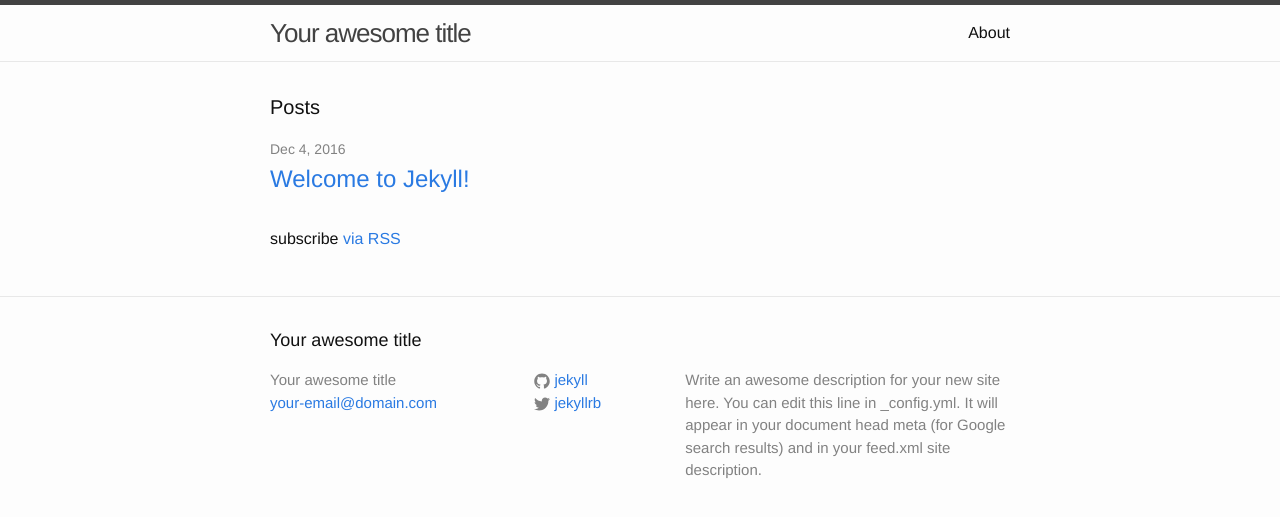
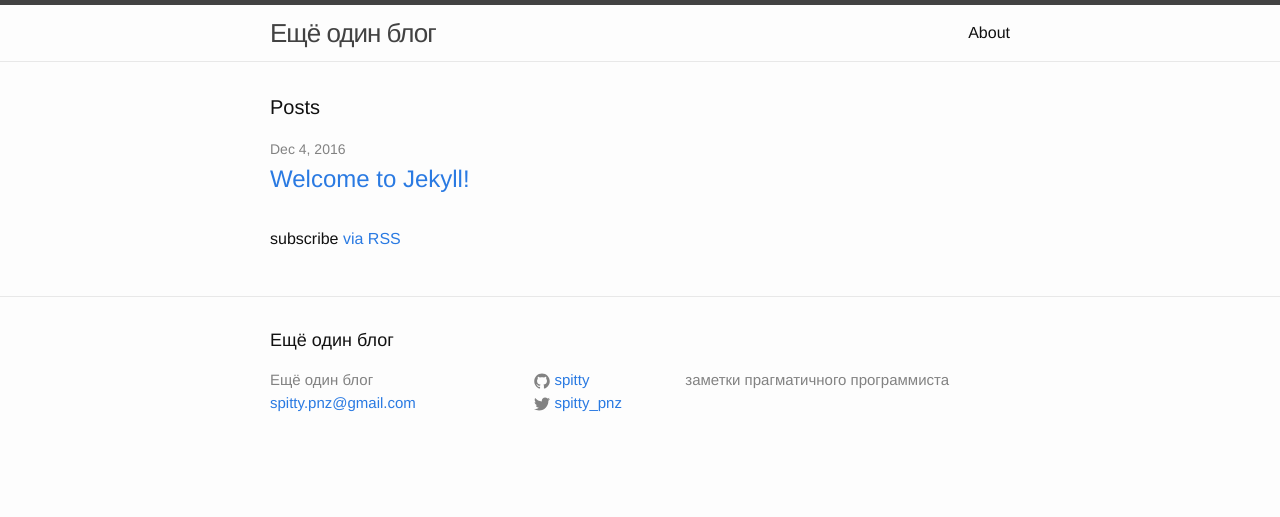
Before and after one commit to spitty/spitty.github.io, a Jekyll site: the page built from index.html, in a window 1280 px wide. Shown: the top 517 px of the page. Built offline with Jekyll 4.4.1, drawn with Linux system fonts in a browser that asks for light colours.

Commit message:
Change config settings

```diff
--- a/_config.yml
+++ b/_config.yml
@@ -6,16 +6,14 @@
 # 'jekyll serve'. If you change this file, please restart the server process.
 
 # Site settings
-title: Your awesome title
-email: your-email@domain.com
+title: Ещё один блог
+email: spitty.pnz@gmail.com
 description: > # this means to ignore newlines until "baseurl:"
-  Write an awesome description for your new site here. You can edit this
-  line in _config.yml. It will appear in your document head meta (for
-  Google search results) and in your feed.xml site description.
+  заметки прагматичного программиста
 baseurl: "" # the subpath of your site, e.g. /blog
-url: "http://yourdomain.com" # the base hostname & protocol for your site
-twitter_username: jekyllrb
-github_username:  jekyll
+url: "http://spitty.github.io" # the base hostname & protocol for your site
+twitter_username: spitty_pnz
+github_username:  spitty
 
 # Build settings
 markdown: kramdown
```
